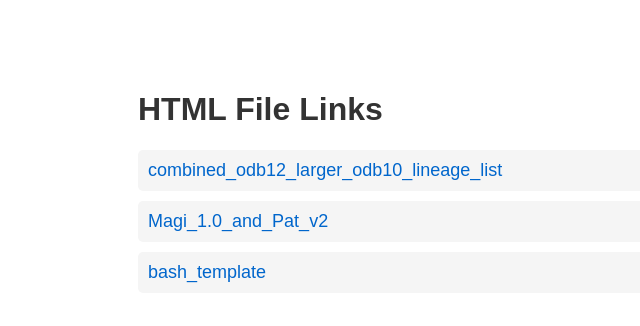
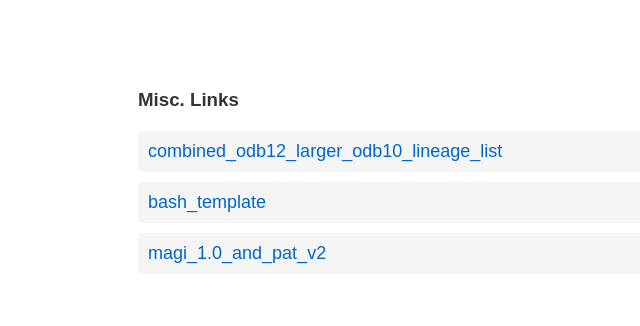
Before and after one commit to jbh-cas/jbh-cas.github.io, a plain HTML site: page index.html in a window 1280 px wide. Shown: the whole page, without its empty margins (102-742 px from the left). Drawn offline with Linux system fonts and the light colour scheme.

Commit message:
some text changes

```diff
--- a/index.html
+++ b/index.html
@@ -11,7 +11,7 @@
             margin: 50px auto;
             padding: 20px;
         }
-        h1 {
+        h3 {
             color: #333;
         }
         .links-container {
@@ -34,15 +34,15 @@
     </style>
 </head>
 <body>
-    <h1>HTML File Links</h1>
+    <h3>Misc. Links</h3>
     <div id="links" class="links-container"></div>
 
     <script>
         // List all your HTML files here
         const htmlFiles = [
             'combined_odb12_larger_odb10_lineage_list.html',
-            'Magi_1.0_and_Pat_v2.html',
             'bash_template.html',
+            'magi_1.0_and_pat_v2.html',
         ];
 
         const linksContainer = document.getElementById('links');
```
